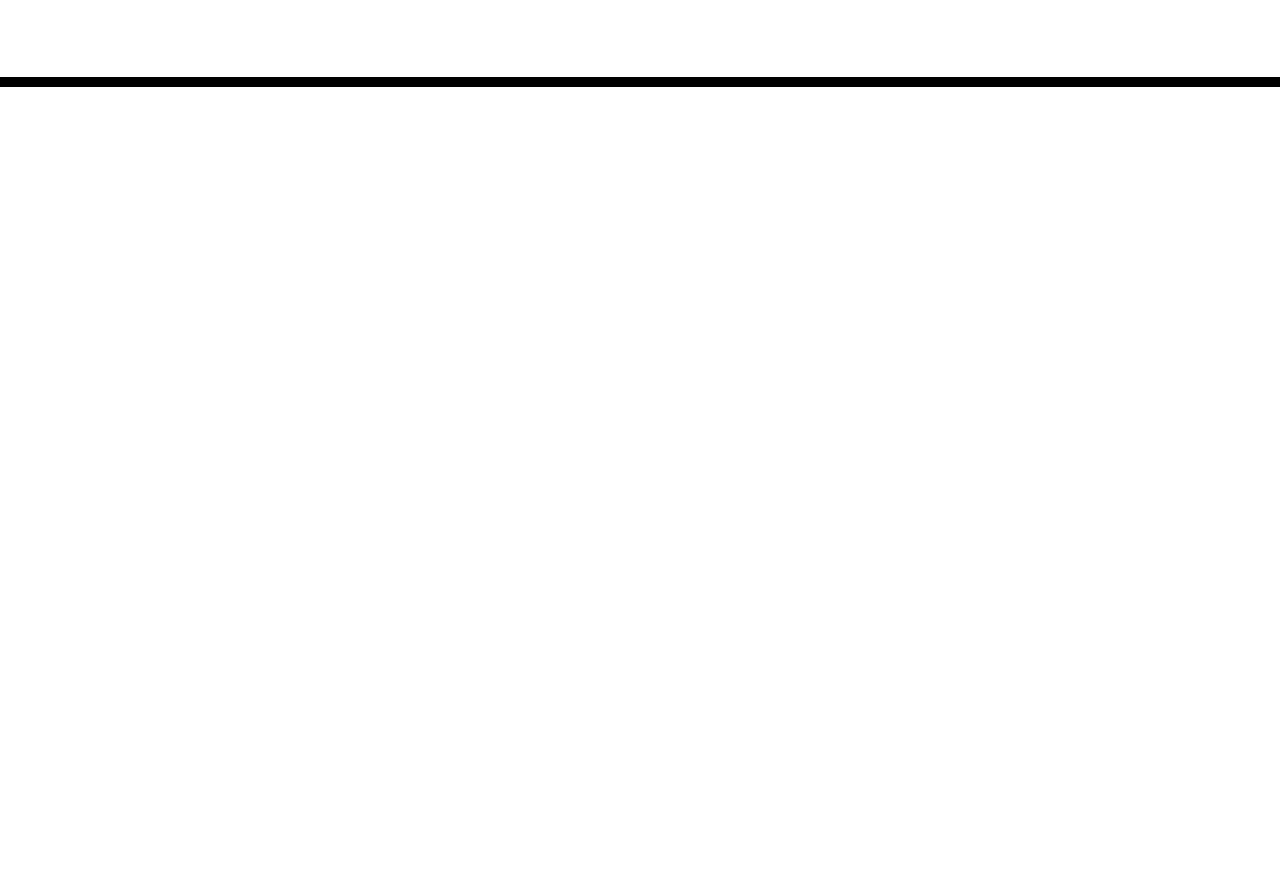
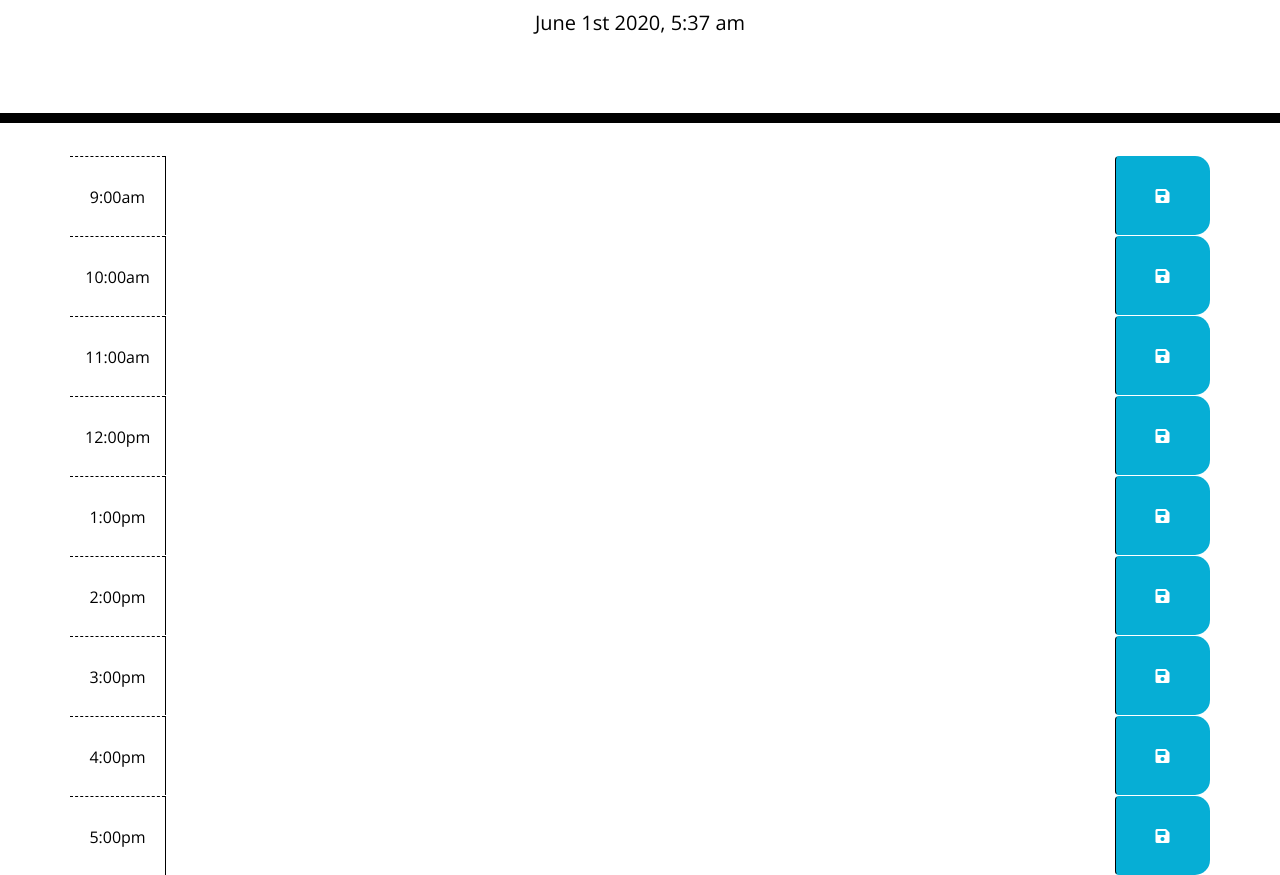
Before and after one commit to Bigmak88/DayScheduleX, a plain HTML site: page index.html in a window 1280 px wide. Shown: the part 181-1056 px from the top of the page. Before the commit the page ends 800 px from the top, so only its background shows below. Drawn offline with nearby package versions, Linux system fonts and the light colour scheme.

Commit message:
js file created

```diff
--- a/index.html
+++ b/index.html
@@ -29,11 +29,91 @@
       <p id="currentDay" class="lead"></p>
     </header>
     <div class="container">
-      <!-- Timeblocks go here -->
+      <div id="hour9" class="row time-block">
+        <div class="col-md-1 hour">
+            9:00am
+        </div>
+        <textarea class="col-md-10 description">
+        </textarea>
+        <button class="btn saveBtn col-md-1"><i class="fas fa-save"></i></button>
+      </div>
+
+      <div id="hour10" class="row time-block">
+        <div class="col-md-1 hour">
+            10:00am
+        </div>
+        <textarea class="col-md-10 description">
+        </textarea>
+        <button class="btn saveBtn col-md-1"><i class="fas fa-save"></i></button>
+      </div>
+
+      <div id="hour11" class="row time-block">
+        <div class="col-md-1 hour">
+            11:00am
+        </div>
+        <textarea class="col-md-10 description">
+        </textarea>
+        <button class="btn saveBtn col-md-1"><i class="fas fa-save"></i></button>
+      </div>
+
+      <div id="hour12" class="row time-block">
+        <div class="col-md-1 hour">
+            12:00pm
+        </div>
+        <textarea class="col-md-10 description">
+        </textarea>
+        <button class="btn saveBtn col-md-1"><i class="fas fa-save"></i></button>
+      </div>
+
+      <div id="hour1" class="row time-block">
+        <div class="col-md-1 hour">
+            1:00pm
+        </div>
+        <textarea class="col-md-10 description">
+        </textarea>
+        <button class="btn saveBtn col-md-1"><i class="fas fa-save"></i></button>
+      </div>
+
+      <div id="hour2" class="row time-block">
+        <div class="col-md-1 hour">
+            2:00pm
+        </div>
+        <textarea class="col-md-10 description">
+        </textarea>
+        <button class="btn saveBtn col-md-1"><i class="fas fa-save"></i></button>
+      </div>
+
+      <div id="hour3" class="row time-block">
+        <div class="col-md-1 hour">
+            3:00pm
+        </div>
+        <textarea class="col-md-10 description">
+        </textarea>
+        <button class="btn saveBtn col-md-1"><i class="fas fa-save"></i></button>
+      </div>
+
+      <div id="hour4" class="row time-block">
+        <div class="col-md-1 hour">
+            4:00pm
+        </div>
+        <textarea class="col-md-10 description">
+        </textarea>
+        <button class="btn saveBtn col-md-1"><i class="fas fa-save"></i></button>
+      </div>
+
+      <div id="hour5" class="row time-block">
+        <div class="col-md-1 hour">
+            5:00pm
+        </div>
+        <textarea class="col-md-10 description">
+        </textarea>
+        <button class="btn saveBtn col-md-1"><i class="fas fa-save"></i></button>
+      </div>
 
     </div>
 
     <script src="https://code.jquery.com/jquery-3.4.1.min.js"></script>
+    <script src="./main.js"></script>
     <script src="https://cdnjs.cloudflare.com/ajax/libs/moment.js/2.24.0/moment.min.js"></script>
   </body>
 </html>
--- /dev/null
+++ b/main.js
@@ -0,0 +1,20 @@
+// jQuery ready
+$(document).ready(function () {
+
+//  Create Global Variables
+const m = moment();
+
+//let event = userEvent;
+//let time = userSchedule;
+
+//  Display Current Date & Time
+$('#currentDay').text(m.format('MMMM Do YYYY, h:mm a'));
+//console.log(m.format('MMMM Do YYYY'));
+
+//  Functions for Time to append
+
+//  User Input function
+
+//  Save User input to local storage
+
+});
```
